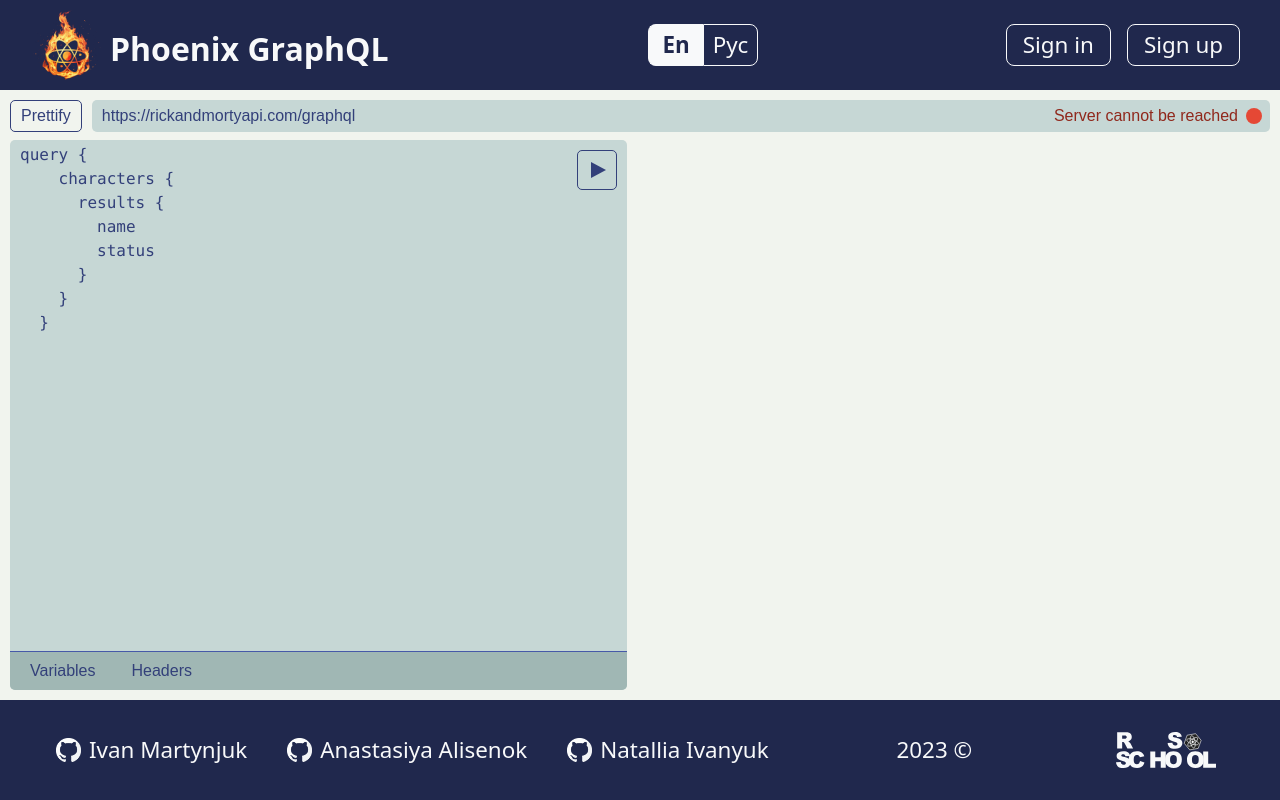
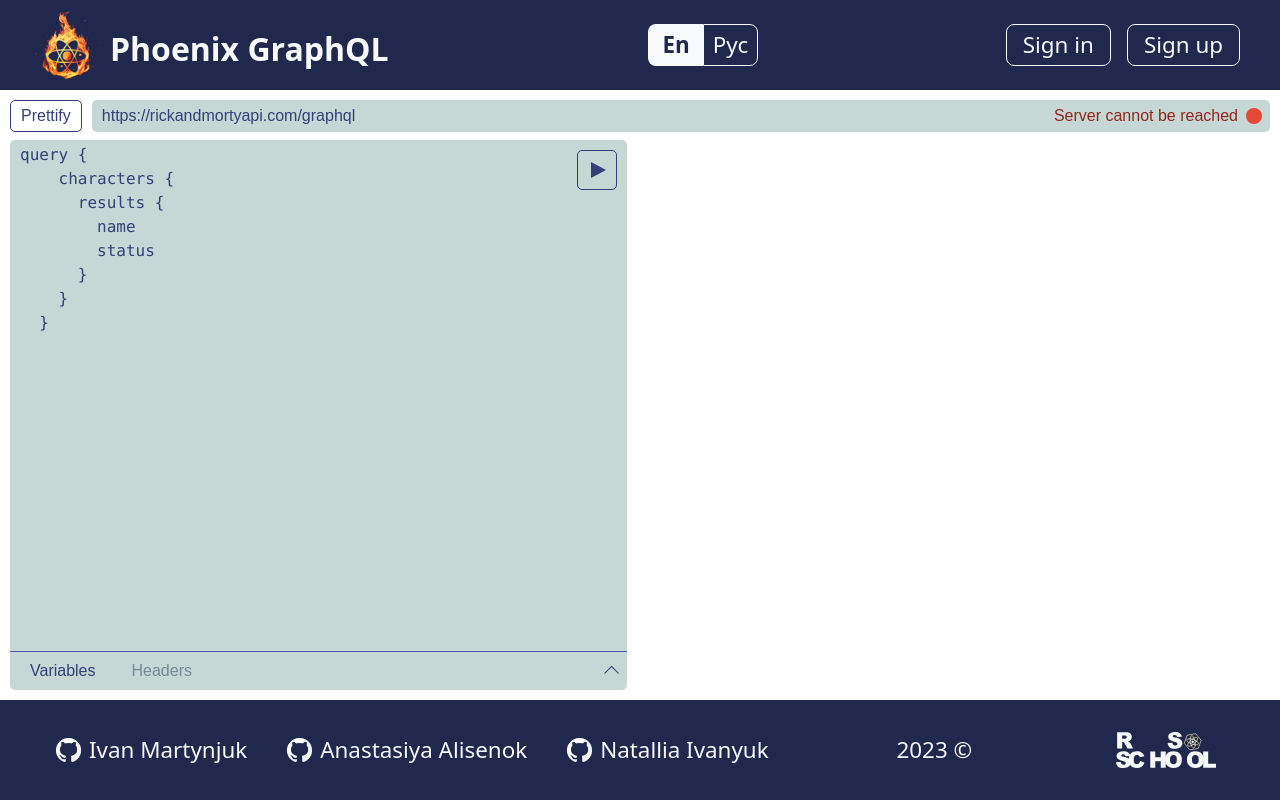
Before and after one commit to GoodValts/graphql-app, a React (Vite) app: page /graphQL in a window 1280 px wide. Built offline with nearby package versions, Linux system fonts and the light colour scheme; no server answers.

Commit message:
feat: add interactivity to parametres window

```diff
--- a/src/pages/GraphQL/graphQL.module.scss
+++ b/src/pages/GraphQL/graphQL.module.scss
@@ -5,7 +5,6 @@
   align-items: center;
   justify-content: center;
   padding: 3px 10px;
-  border: none;
   background: transparent;
   border-radius: 5px;
   border: 1px solid $defaultTextColor;
@@ -46,7 +45,7 @@
   height: calc(100vh - 100px);
   font-family: Arial, Helvetica, sans-serif;
   font-size: $sizeDesktopSmall;
-  background: #f1f4ee;
+  background: #fff;
   color: $defaultTextColor;
 }
 
@@ -58,9 +57,15 @@
   gap: 10px;
 }
 
-.button {
+.button,
+.button_active {
   @include _graphql_btn;
   height: 2rem;
+}
+
+.button_active {
+  border: none;
+  color: $defaultTextColor;
 }
 
 .button_run {
@@ -163,7 +168,6 @@
   width: 100%;
   height: auto;
   border-radius: 0 0 5px 5px;
-  background: #a0b7b4; //to see it opens
 
   .query_input {
     height: 10rem;
@@ -171,6 +175,7 @@
 }
 
 .param_tabs {
+  position: relative;
   padding: 3px 10px;
   display: flex;
   gap: 1rem;
@@ -178,7 +183,20 @@
 
   .button {
     border: none;
+    color: $disabledTextColor;
   }
+}
+
+.toggle {
+  position: absolute;
+  top: 1rem;
+  right: 10px;
+  width: 0.7rem;
+  height: 0.7rem;
+  border: 1px solid;
+  border-color: $defaultTextColor transparent transparent $defaultTextColor ;
+  background: transparent;
+  transition: 0.3s;
 }
 
 .response {
--- a/src/pages/GraphQL/graphQL.tsx
+++ b/src/pages/GraphQL/graphQL.tsx
@@ -1,5 +1,4 @@
 import { useContext, useEffect, useState } from 'react';
-import { useDispatch } from 'react-redux';
 import styles from './graphQL.module.scss';
 import { AuthContext } from '../../controllers/appControllers';
 import GraphQLtextObj from './langData';
@@ -29,7 +28,7 @@
   const [statusMessage, setStatusMessage] = useState('');
   const [isLoading, setLoading] = useState(false);
   const [displayParams, setDisplayParams] = useState('none');
-  const [currParams, setCurrParams] = useState('');
+  const [currParams, setCurrParams] = useState('variables');
   const [variables, setVariables] = useState('variables example');
   const [headers, setHeaders] = useState('headers example');
   const { lang } = useContext(AuthContext);
@@ -42,7 +41,6 @@
       },
       body: JSON.stringify({ query }),
     });
-    // console.log(res.json());
     return res.json();
   };
 
@@ -107,7 +105,11 @@
           <div className={styles.params}>
             <div className={styles.param_tabs}>
               <button
-                className={styles.button}
+                className={
+                  currParams === 'variables'
+                    ? styles.button_active
+                    : styles.button
+                }
                 type="button"
                 onClick={(): void => {
                   setDisplayParams('block');
@@ -117,7 +119,11 @@
                 Variables
               </button>
               <button
-                className={styles.button}
+                className={
+                  currParams === 'headers'
+                    ? styles.button_active
+                    : styles.button
+                }
                 type="button"
                 onClick={(): void => {
                   setDisplayParams('block');
@@ -126,6 +132,21 @@
               >
                 Headers
               </button>
+              <button
+                className={styles.toggle}
+                type="button"
+                aria-label="toggle"
+                style={
+                  displayParams === 'none'
+                    ? { transform: 'rotate(45deg)' }
+                    : { transform: 'rotate(-135deg)', top: '0.5rem' }
+                }
+                onClick={(): void =>
+                  displayParams === 'none'
+                    ? setDisplayParams('block')
+                    : setDisplayParams('none')
+                }
+              />
             </div>
             <textarea
               className={styles.query_input}
```
